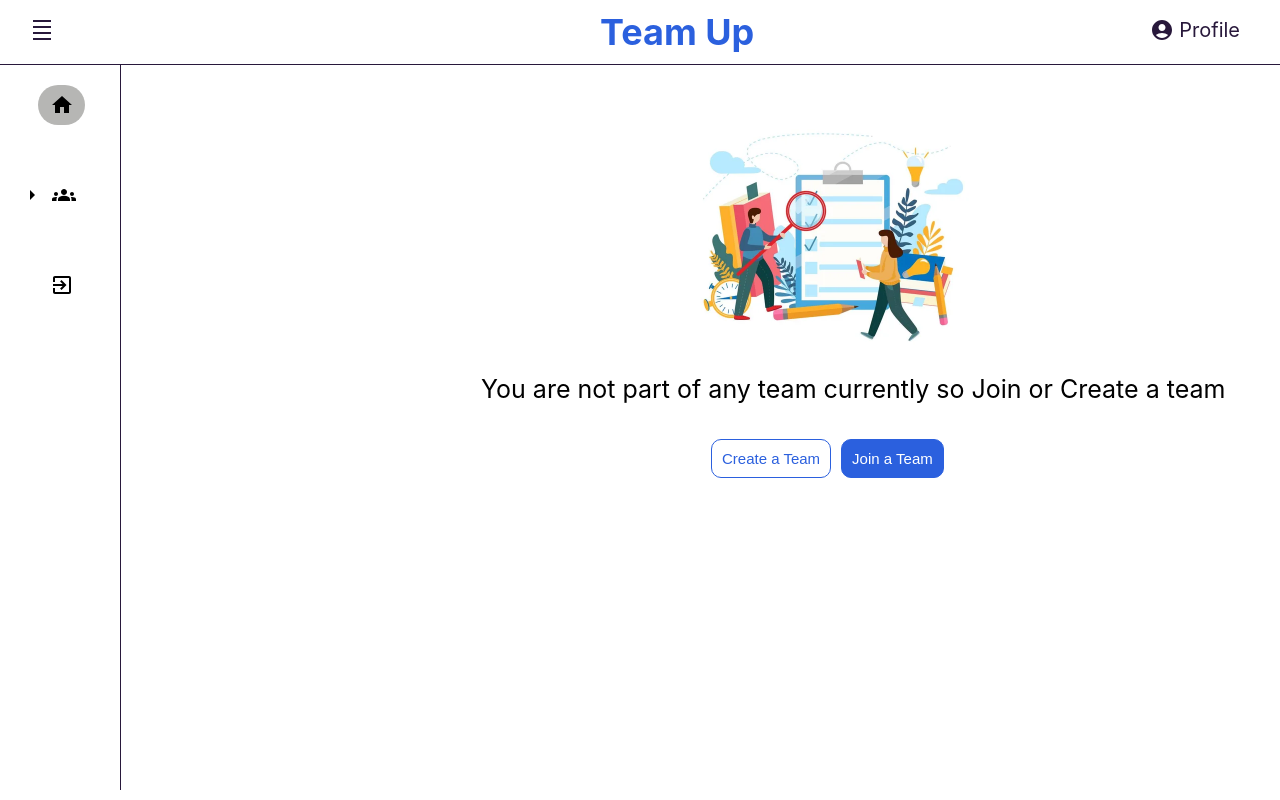
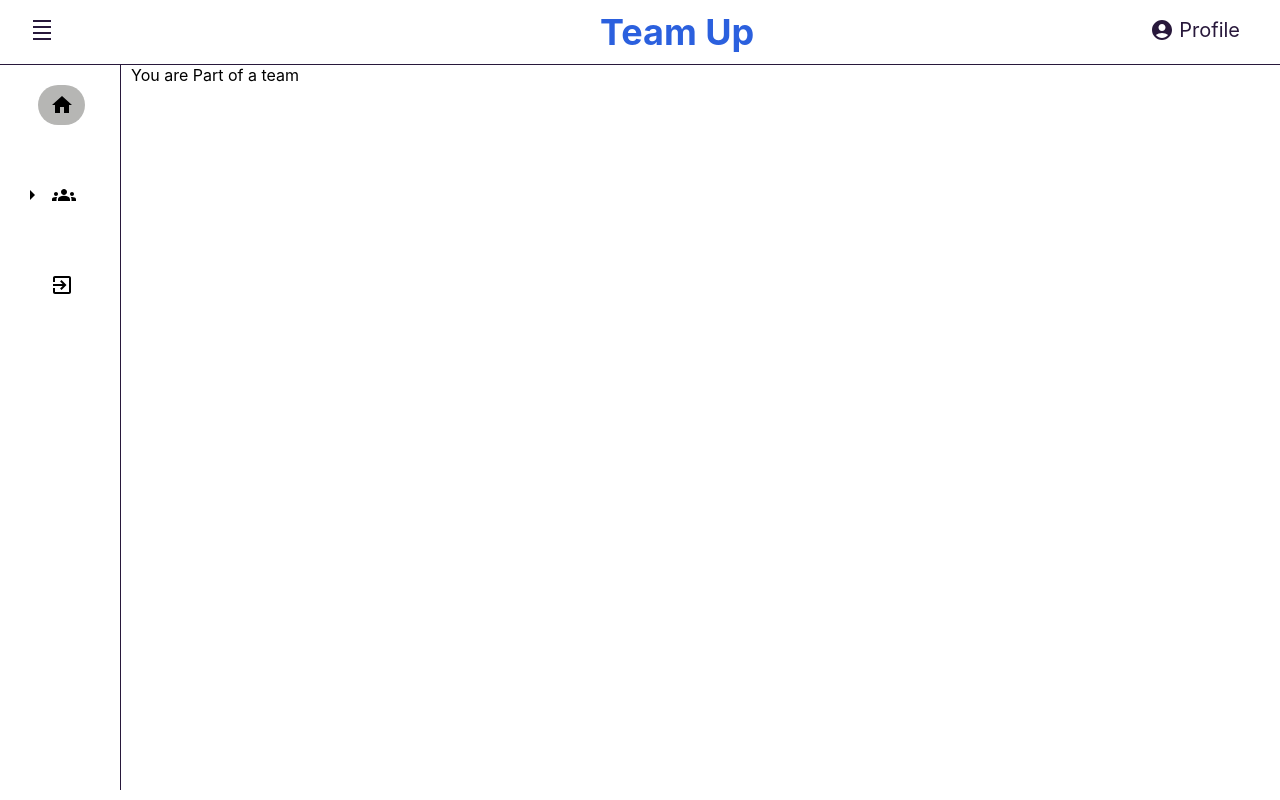
Before and after one commit to VanshVg/SquadUp, a React (Create React App) app in the folder clientside/: page /dashboard/home in a window 1280 px wide. Built offline with nearby package versions, Linux system fonts and the light colour scheme; no server answers.

Commit message:
updated Dashboard

```diff
--- a/clientside/src/pages/dashboard/Dashboard.jsx
+++ b/clientside/src/pages/dashboard/Dashboard.jsx
@@ -12,6 +12,8 @@ const Dashboard = () => {
 
   let userToken = Cookies.get("userToken");
 
+  let data = {};
+
   useEffect(() => {
     axios
       .get(`http://localhost:4000/api/teams/myTeams`, {
@@ -20,7 +22,7 @@ const Dashboard = () => {
         },
       })
       .then((resp) => {
-        console.log(resp.data);
+        data = resp.data.teams;
       });
   });
 
@@ -42,6 +44,8 @@ const Dashboard = () => {
         <div className="dashboard">
           <DashboardSidebar />
           <div className="dashboard-content">
+            {data.length > 0 ? (
+              <>
                 <div className="dashboard-image">
                   <img src="/images/addTeam2.jpg" alt="Create Team"></img>
                 </div>
@@ -56,6 +60,10 @@ const Dashboard = () => {
                     Join a Team
                   </button>
                 </div>
+              </>
+            ) : (
+              <>You are Part of a team</>
+            )}
           </div>
         </div>
       </div>
```
Lines whose indentation alone changed are shown as unchanged.
